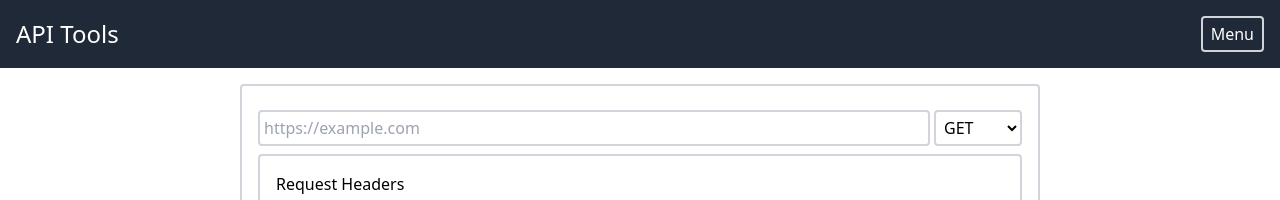
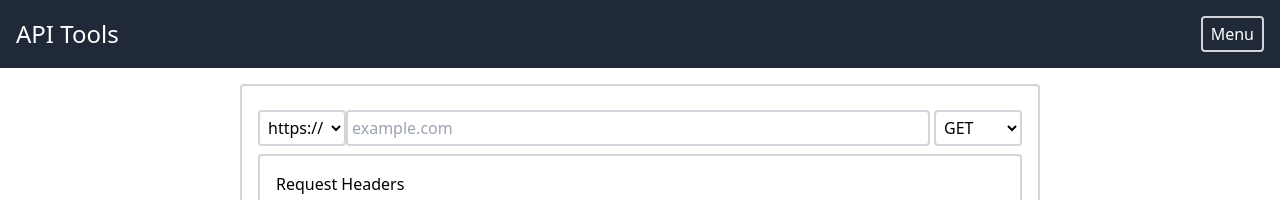
Before and after one commit to minetaro12/api-tools, a SvelteKit app: page / in a window 1280 px wide. Shown: the top 200 px of the page. Built offline with nearby package versions, Linux system fonts and the light colour scheme.

Commit message:
UIの改善

```diff
--- a/src/lib/Result.svelte
+++ b/src/lib/Result.svelte
@@ -27,11 +27,11 @@
 />
 
 {#if selectedTab === 1}
-  <pre class="bg-gray-100 overflow-x-auto p-2">{result.body}</pre>
+  <pre class="text-sm bg-gray-100 overflow-x-auto p-2">{result.body}</pre>
 {/if}
 
 {#if selectedTab === 2}
-  <div class="bg-gray-100 overflow-x-auto p-2">
+  <div class="text-sm bg-gray-100 overflow-x-auto p-2">
     {#each result.headers as header}
       <pre>{header}</pre>
     {/each}
--- a/src/routes/+page.svelte
+++ b/src/routes/+page.svelte
@@ -6,10 +6,11 @@
   import type { ResponseData } from "../types/ResponseData";
   import type { RequestData } from "../types/Request.Data";
 
-  let url: string;
-  let method: string;
-  let headers: Record<string, string> = {};
-  let body: string;
+  let scheme: string; // http:// or https://
+  let url: string; // example.com
+  let method: string; // GET, POST, PUT, DELETE
+  let headers: Record<string, string> = {}; // リクエストヘッダ
+  let body: string;  // リクエストボディ
 
   let headerKey: string, headerValue: string;
 
@@ -42,7 +43,7 @@
   async function submit() {
     // 送信するデータの格納
     let data: RequestData = {
-      url: url,
+      url: scheme + url,
       method: method,
       headers: headers,
       body: body,
@@ -79,10 +80,14 @@
 
 <div class="border-2 border-gray-300 rounded mt-4 mx-auto max-w-[800px] p-4">
   <div class="flex">
+    <Select bind:value={scheme}>
+      <option value="https://">https://</option>
+      <option value="http://">http://</option>
+    </Select>
     <input
       type="text"
       class="border-2 border-gray-300 rounded w-full mt-2 mr-1 p-1"
-      placeholder="https://example.com"
+      placeholder="example.com"
       bind:value={url}
       on:keydown={(e) => {
         // Enterキーで送信
```
